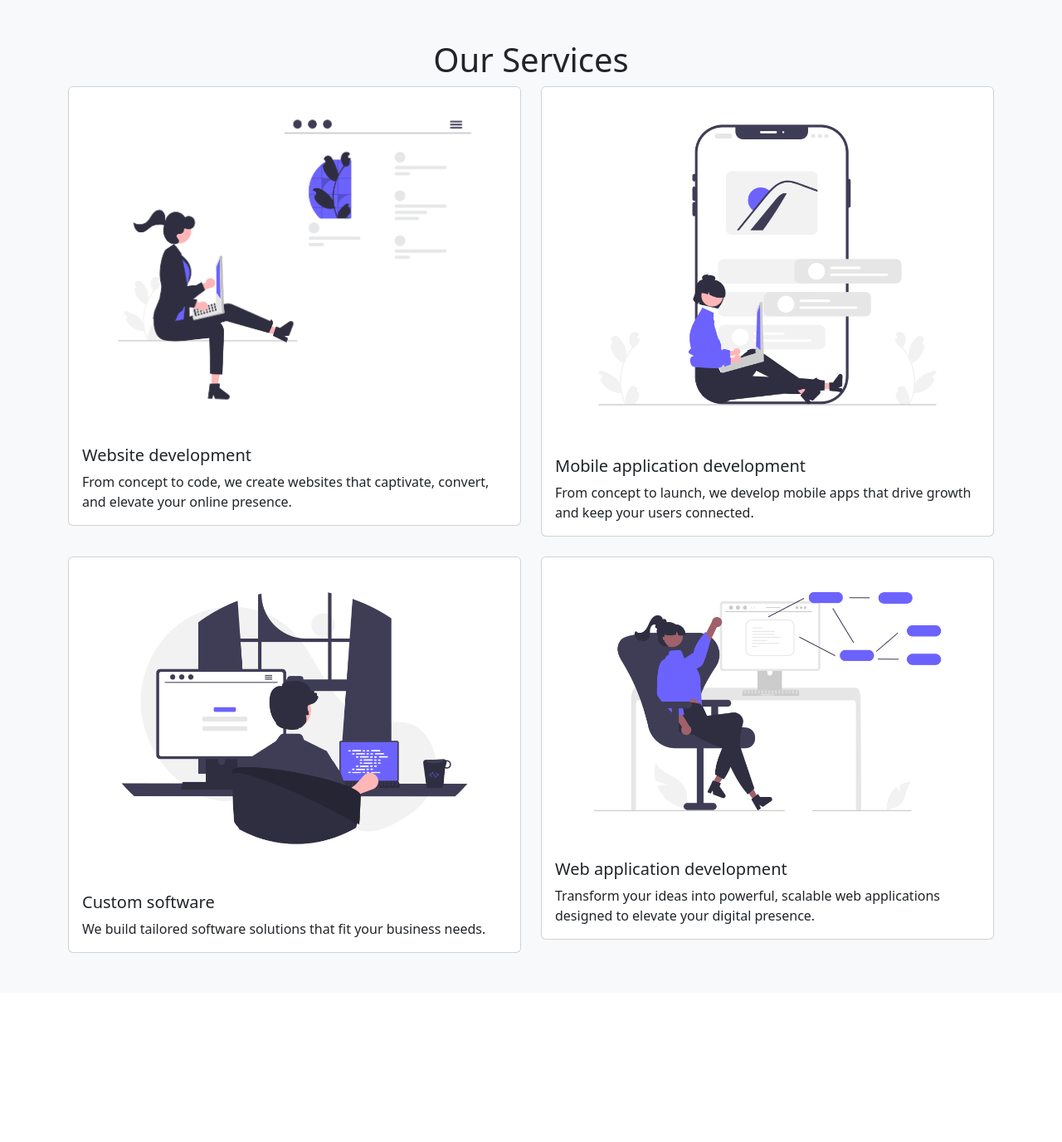
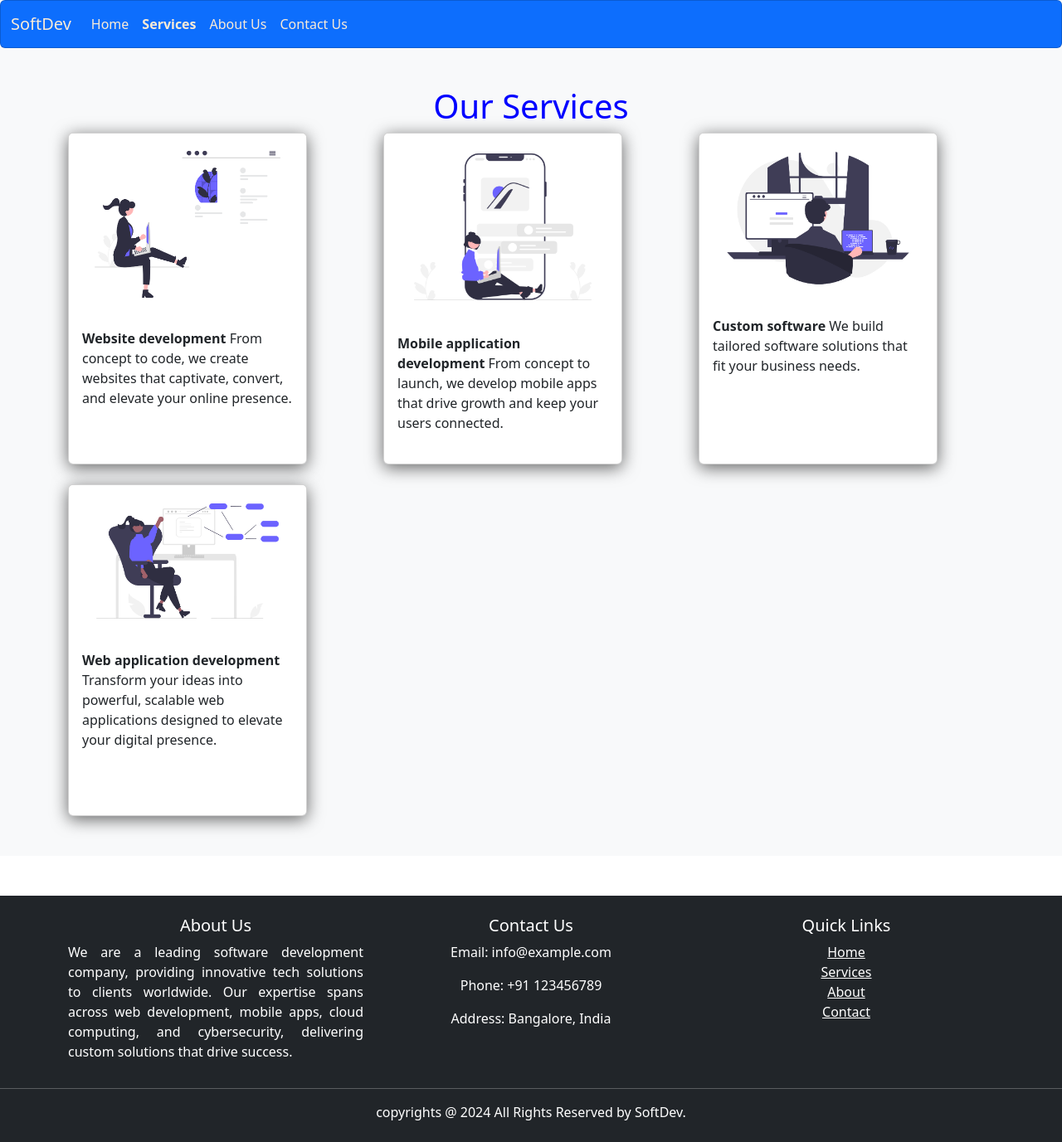
Before and after one commit to Eknmy/softDev, a plain HTML site: page services.html in a window 1280 px wide. Shown: the whole page at 83% size. Before the commit the page ends 1197 px from the top, so only its background shows below. Drawn offline with nearby package versions, Linux system fonts and the light colour scheme.

Commit message:
Update services.html

```diff
--- a/services.html
+++ b/services.html
@@ -3,54 +3,125 @@
 <head>
     <meta charset="UTF-8">
     <meta name="viewport" content="width=device-width, initial-scale=1.0">
-    <title>Document</title>
+    <title>Services</title>
     <!-- bootstrap -->
     <link href="https://cdn.jsdelivr.net/npm/bootstrap@5.3.3/dist/css/bootstrap.min.css" rel="stylesheet" integrity="sha384-QWTKZyjpPEjISv5WaRU9OFeRpok6YctnYmDr5pNlyT2bRjXh0JMhjY6hW+ALEwIH" crossorigin="anonymous">
     <!-- bootstrap closed -->
+    <link rel="stylesheet" href="style2.css">
 </head>
 <body>
+  <!-- nav bar -->
+  <nav class="navbar navbar-expand-lg card text-bg-primary mb-3 fixed-top">
+    <div class="container-fluid">
+      <a class="navbar-brand" style="color: antiquewhite;" href="#">SoftDev</a>
+      <button class="navbar-toggler" type="button" data-bs-toggle="collapse" data-bs-target="#navbarNavAltMarkup" aria-controls="navbarNavAltMarkup" aria-expanded="false" aria-label="Toggle navigation">
+        <span class="navbar-toggler-icon"></span>
+      </button>
+      <div class="collapse navbar-collapse" id="navbarNavAltMarkup">
+        <div class="navbar-nav">
+          <a class="nav-link" style="color: antiquewhite;"  href="index.html">Home</a>
+          <a class="nav-link active" aria-current="page" style="color: antiquewhite;" href="services.html"><b> Services</b></a>
+          <a class="nav-link" style="color: antiquewhite;"  href="about.html">About Us</a>
+          <a class="nav-link" style="color: antiquewhite;" href="contact.html">Contact Us</a>
+        </div>
+      </div>
+    </div>
+  </nav>
+  <!-- end of nav bar -->
+
     <!-- services -->
     <section id="services" class="py-5 bg-light">
         <div class="container">
-            <h1 style="text-align: center;">Our Services</h1>
-            <div class="row row-cols-1 row-cols-md-2 g-4">
+            <h1 style="text-align: center;color: blue; padding-top: 5%;">Our Services</h1>
+
+                    <div class="animated-paragraph">
+                      <div class="row row-cols-1 row-cols-md-3 g-4">
+                      <div class="col">
+                        <div class="card" style="width: 18rem; height: 25rem; box-shadow:0 4px 20px 0 rgba(0, 0, 0, 0.6);">
+                          <img src="web_dev.png" class="card-img-top" alt="website">
+                          <div class="card-body">
+                            <span class="line"><b>Website development</b></span>
+                            <span class="line">From concept to code, we create websites that captivate, convert, and elevate your online presence.</span>
+                          </div>
+                       </div>
+                      </div>
+
                 <div class="col">
-                  <div class="card">
-                    <img src="web_dev.png" class="card-img-top" alt="website">
+                  <div class="card" style="width: 18rem; height: 25rem;box-shadow: 0 4px 20px 0 rgba(0, 0, 0, 0.6);">
+                    <img src="mobile_dev.png" class="card-img-top" alt="mobile">
                     <div class="card-body">
-                      <h5 class="card-title">Website development</h5>
-                      <p class="card-text">From concept to code, we create websites that captivate, convert, and elevate your online presence.</p>
+                      <span class="line"><b>Mobile application development</b></span>
+                      <span class="line">From concept to launch, we develop mobile apps that drive growth and keep your users connected.</span>
                     </div>
                   </div>
                 </div>
                 <div class="col">
-                  <div class="card">
-                    <img src="mobile_dev.png" class="card-img-top" alt="mobile">
+                  <div class="card" style="width: 18rem; height: 25rem;box-shadow: 0 4px 20px 0 rgba(0, 0, 0, 0.6);">
+                    <img src="custom_sw.png" class="card-img-top" alt="software">
                     <div class="card-body">
-                      <h5 class="card-title">Mobile application development</h5>
-                      <p class="card-text">From concept to launch, we develop mobile apps that drive growth and keep your users connected.</p>
+                      <span class="line"><b> Custom software </b></span>
+                      <span class="line">We build tailored software solutions that fit your business needs.</span>
                     </div>
                   </div>
                 </div>
                 <div class="col">
-                  <div class="card">
-                    <img src="custom_sw.png" class="card-img-top" alt="software">
-                    <div class="card-body">
-                      <h5 class="card-title">Custom software </h5>
-                      <p class="card-text">We build tailored software solutions that fit your business needs.</p>
-                    </div>
-                  </div>
-                </div>
-                <div class="col">
-                  <div class="card">
+                  <div class="card" style="width: 18rem; height: 25rem;box-shadow: 0 4px 20px 0 rgba(0, 0, 0, 0.6);">
                     <img src="sw.png" class="card-img-top" alt="web_app">
                     <div class="card-body">
-                      <h5 class="card-title">Web application development</h5>
-                      <p class="card-text">Transform your ideas into powerful, scalable web applications designed to elevate your digital presence.</p>
+                      <span class="line"><b>Web application development</b></span>
+                      <span class="line">Transform your ideas into powerful, scalable web applications designed to elevate your digital presence.</span>
                     </div>
                   </div>
                 </div>
               </div>
+              </div>
+              </section>
+
+
+
+                           <!-- footer -->
+       <footer class="bg-dark text-white mt-5 pt-4 pb-4">
+        <div class="order">
+         <div class="container text-center">
+           <div class="row">
+                 <!-- Footer Column 1 -->
+                 <div class="col">
+                   <h5>About Us</h5>
+                   <p style="text-align: justify;">We are a leading software development company, providing innovative tech solutions to clients worldwide. Our expertise spans across web development, mobile apps, cloud computing, and cybersecurity, delivering custom solutions that drive success.</p>
+                 </div>
+
+             <div class="col order-5">
+              <!-- Footer Column 2 -->
+               <h5>Quick Links</h5>
+               <ul class="list-unstyled">
+                 <li><a href="index.html" class="text-white">Home</a></li>
+                 <li><a href="services.html" class="text-white">Services</a></li>
+                 <li><a href="about.html" class="text-white">About</a></li>
+                 <li><a href="contact.html" class="text-white">Contact</a></li>
+               </ul>
+             </div>
+
+             <div class="col order-1">
+               <h5>Contact Us</h5>
+               <p>Email: info@example.com</p>
+               <p>Phone: +91 123456789</p>
+               <p>Address: Bangalore, India</p>
+             </div>
+           </div>
+         </div>
+        </div>
+
+
+         <hr>
+
+           <!-- Footer Bottom -->
+           <div class="row mt-3">
+             <div class="col text-center">
+               <p class="mb-0"> copyrights @ 2024 All Rights Reserved by SoftDev.</p>
+             </div>
+           </div>
+         </div>
+       </footer>
               <!-- end of services -->
      <!-- javascript -->
      <script src="https://cdn.jsdelivr.net/npm/bootstrap@5.3.3/dist/js/bootstrap.bundle.min.js" integrity="sha384-YvpcrYf0tY3lHB60NNkmXc5s9fDVZLESaAA55NDzOxhy9GkcIdslK1eN7N6jIeHz" crossorigin="anonymous"></script>
```
